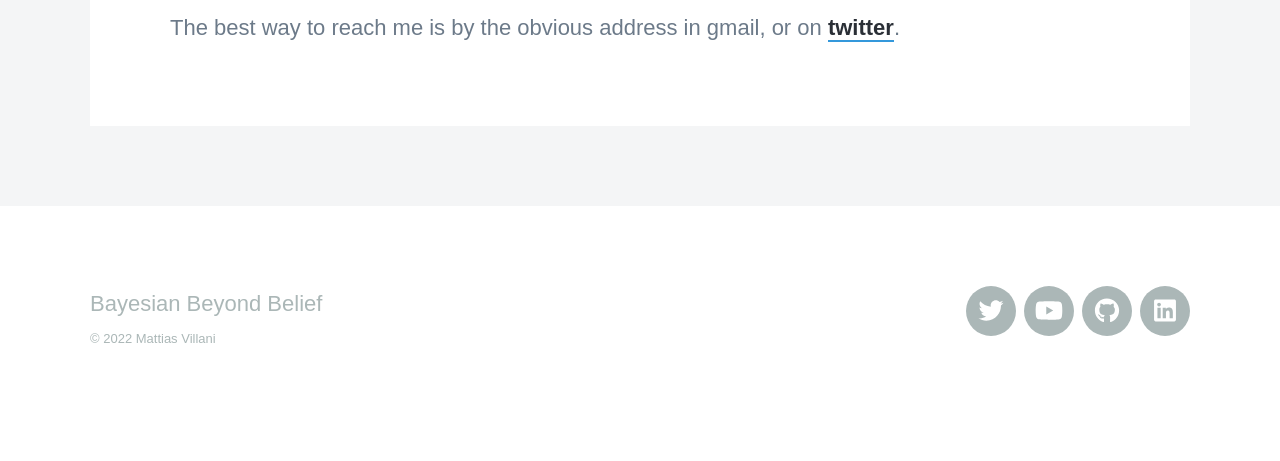
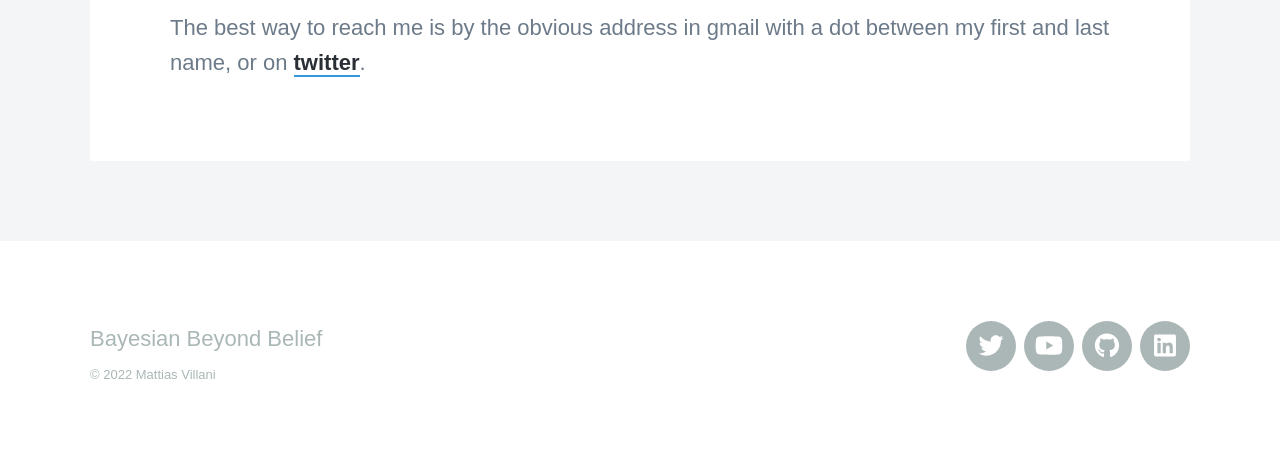
Before and after one commit to mattiasvillani/mattiasvillani.github.io, a Jekyll site: the page built from _pages/contact.md, in a window 1280 px wide. Shown: the part 558-1019 px from the top of the page. Built offline with Jekyll 4.4.1, drawn with Linux system fonts in a browser that asks for light colours; nearby versions of some CDN libraries; some web fonts are replaced; before the commit the page ends 983 px from its top, so only the background shows below that.

Commit message:
lower res figs

```diff
--- a/_pages/contact.md
+++ b/_pages/contact.md
@@ -4,4 +4,4 @@ description: Contact page.
 featured_image: /images/contact.jpg
 ---
 
-The best way to reach me is by the obvious address in gmail, or on [twitter](https://twitter.com/matvil).
+The best way to reach me is by the obvious address in gmail with a dot between my first and last name, or on [twitter](https://twitter.com/matvil).
```
Also changed, not shown: images/.comments/contactsmall.jpg.xml (added), images/.comments/mantypewriter.jpg.xml (added), images/.comments/mantypewritersmall.jpg.xml (added), images/code.png (deleted), images/examres.png (deleted), images/favicon.png (deleted), images/github.png (deleted), images/gmailicon.png (deleted), images/social.jpg (deleted), 5 other files.
